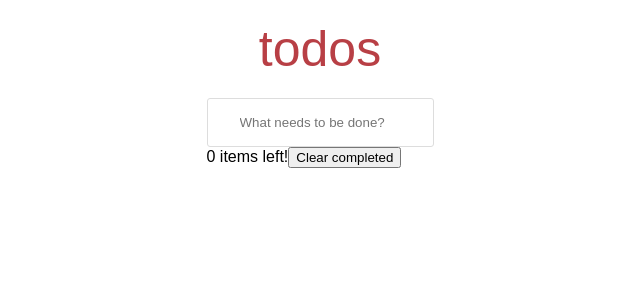
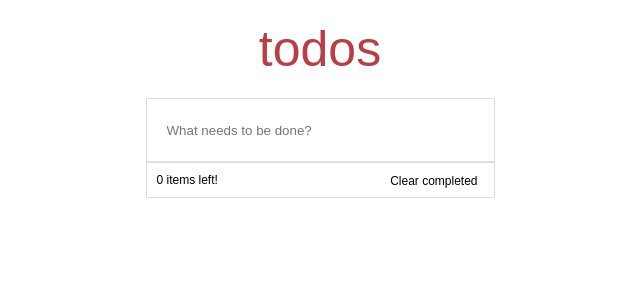
Before and after one commit to duyanhehe/ReactJS_ToDoApp, a React (Vite) app: page / in a window 1280 px wide. Shown: the top 300 px of the page, without its empty margins (320-960 px from the left). Built offline with nearby package versions, Linux system fonts and the light colour scheme.

Commit message:
sass changes

```diff
--- a/src/components/Footer.jsx
+++ b/src/components/Footer.jsx
@@ -11,7 +11,7 @@ export default function Footer({todos, setTodos}){
 
 
     return(
-        <div>
+        <div className="footer">
             <span>
                 {todosLeft} items left!
             </span>
@@ -20,7 +20,9 @@ export default function Footer({todos, setTodos}){
                 <a href="#" onClick={() => setFilter("active")}>Active</a>
                 <a href="#" onClick={() => setFilter("completed")}>Completed</a>
             </nav> */}
-            <button onClick={deleteCompletedTodos}>Clear completed</button>
+            <button className="clearCompleted" onClick={deleteCompletedTodos}>
+                Clear completed
+            </button>
         </div>
     )
 }
--- a/src/components/Form.jsx
+++ b/src/components/Form.jsx
@@ -20,6 +20,8 @@ export default function Form({ todos, setTodos }){
 
     return(
         <div>
+            <form onSubmit={handleSubmit}>
+                <div className="inputContainer">
                     {/* Conditionally render the checkbox if there are any todos */}
                     {todos.length > 0 && (
                         <div>
@@ -27,12 +29,19 @@ export default function Form({ todos, setTodos }){
                                 type="checkbox"
                                 onChange={handleCompleteAll}
                                 checked={todos.every(todo => todo.done)}
+                                className="completeAllCheckbox"
                             />
                         </div>
                     )}
-            <form onSubmit={handleSubmit}>
                     <div>
-                    <input className="inputField" onChange={(e) => setTodo({name:e.target.value, done:false})} value={todo.name} type="text" placeholder="What needs to be done?" />
+                        <input
+                            onChange={(e) => setTodo({name:e.target.value, done:false})}
+                            value={todo.name}
+                            type="text"
+                            placeholder="What needs to be done?"
+                             className="inputField"
+                        />
+                    </div>
                 </div>
             </form>
         </div>
--- a/src/components/TodoItem.jsx
+++ b/src/components/TodoItem.jsx
@@ -36,13 +36,13 @@ export default function TodoItem({item, todos, setTodos}){
     return(
         <div onDoubleClick={handleDoubleClick} className="todosContainer">
             <div className="todoItem">
-                <label>
-                    <input
-                    type="checkbox"
-                    checked={item.done}
-                    onChange={() => handleClick(item.name)}
-                    />
-                </label>
+                <input
+                type="checkbox"
+                checked={item.done}
+                onChange={() => handleClick(item.name)}
+                className="completeCheckbox"
+                />
+                <div className="todoText">
                 {isEditing ? (
                     <input
                         type="text"
@@ -53,13 +53,14 @@ export default function TodoItem({item, todos, setTodos}){
                         autoFocus
                     />
                 ) : (
-                    <span className={item.done ? 'completed' : ''}>
+                    <div className={item.done ? 'completed' : ''}>
                         {item.name}
-                    </span>
+                    </div>
                 )}
-                <span>
+                </div>
+                <div>
                     <button className="deleteTodo" onClick={() => handleDelete(item)}>x</button>
-                </span>
+                </div>
             </div>
         </div>
     )
--- a/src/css/app.sass
+++ b/src/css/app.sass
@@ -1,6 +1,7 @@
 $font: Arial, Helvetica, sans-serif
 $primary-color: #B83F45
 $secondary-color: #808080
+$checkmark-color: #4caf50
 
 body
   margin:0
@@ -18,25 +19,84 @@ body
   text-align: center
   padding: 20px 0px
 
-input
+.inputContainer
+  display: flex
+  align-items: center
+  border: 1px solid #ddd
+
+input:focus
+  outline: 1px solid $primary-color
+
+
+.inputField
+  flex: 1
+  display: flex
+  align-items: center
+  height: 60px
+  width: 325px
+  padding-left: 20px
+  border: none
+
+  input[type="text"]
     flex: 1
-    padding: 16px 16px 16px 32px
-    border: 1px solid #ddd
-    border-radius: 3px
-    // width: 300px
+    padding: 8px
+    border: none
+
+    outline: none
+    box-shadow: inset 0 0 0 1px #ddd
+
+.completeAllCheckbox
+  margin-left: 20px
+  margin-right: 10px
+  cursor: pointer
+
+.todosContainer
+  display: flex
+  align-items: center
+  padding: 16px
+  border: 1px solid #ddd
+
+
+.completeCheckbox
+  width: 20px
+  height: 20px
+  appearance: none
+  border: 2px solid #ddd
+  border-radius: 50%
+  outline: none
+  cursor: pointer
+  display: inline-block
+  position: relative
+
+  &:checked
+    background-color: #ffffff
+    border-color: $checkmark-color
+
+  &:checked::after
+    content: ''
+    position: absolute
+    top: 1px
+    left: 5px
+    width: 6px
+    height: 10px
+    border: solid $checkmark-color
+    border-width: 0 2px 2px 0
+    transform: rotate(45deg)
 
 .completed
   text-decoration: line-through
   color: $secondary-color
 
-.todosContainer
-    flex: 1
-    padding: 16px
-    border: 1px solid #ddd
-    border-radius: 3px
+.todoItem
+  display: flex
+  align-items: center
+  flex: 1
+  width: 100%
 
-.todoItem
-  position: relative
+.todoText
+  flex: 1
+  display: flex
+  padding-left: 20px
 
 .deleteTodo
   float: right
@@ -45,9 +105,24 @@ input
   cursor: pointer
   color: $secondary-color
   display: none
+  margin-left: 10px
 
 .todoItem:hover .deleteTodo
   display: block
 
 .deleteTodo:hover
   color: $primary-color
+
+.footer
+  padding: 10px
+  border: 1px solid #DDD
+  font-size: 12px
+
+.clearCompleted
+  float: right
+  border: none
+  background-color: #ffffff
+  font-size: 12px
+
+.clearCompleted:hover
+  text-decoration: underline
```
Lines whose indentation alone changed are shown as unchanged.
